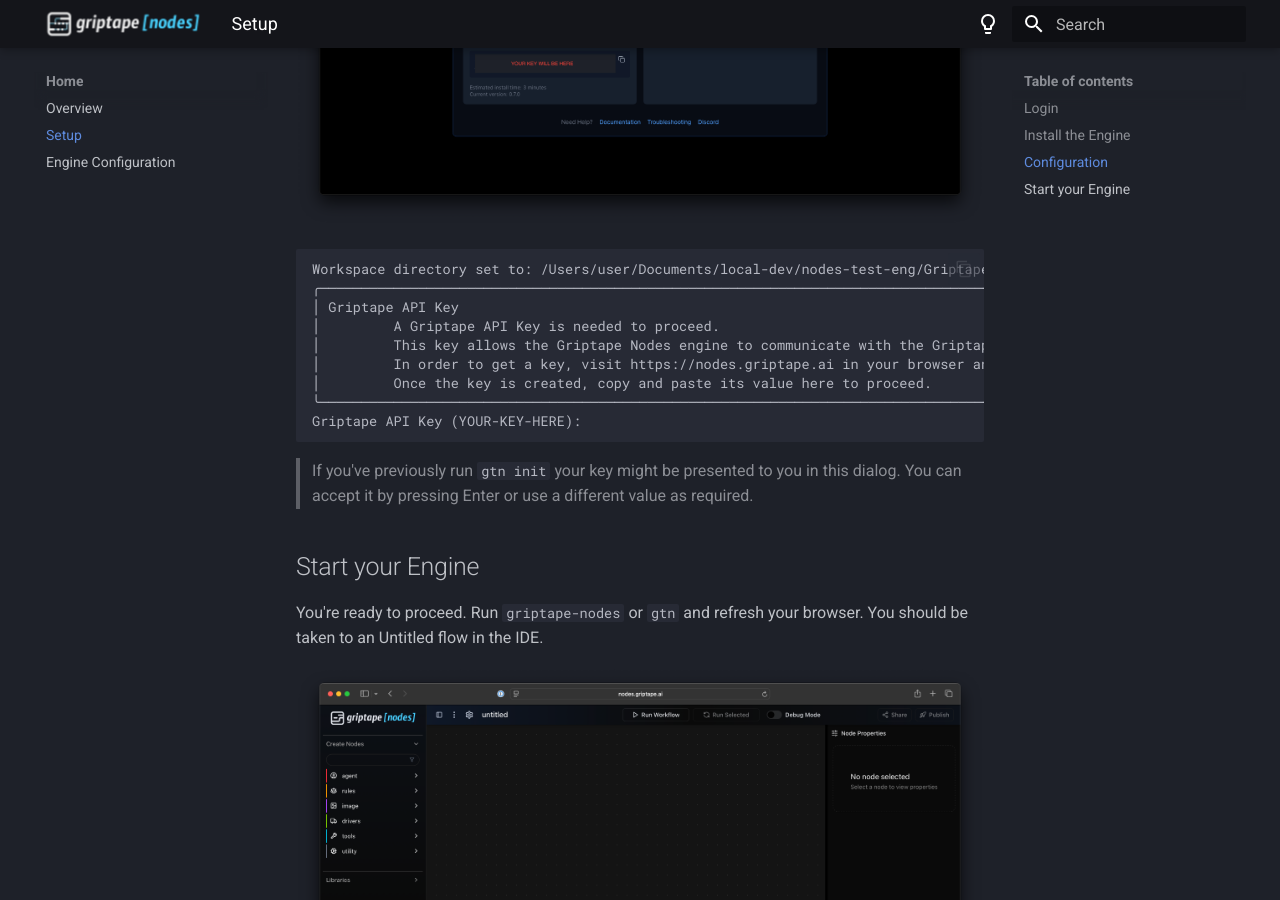
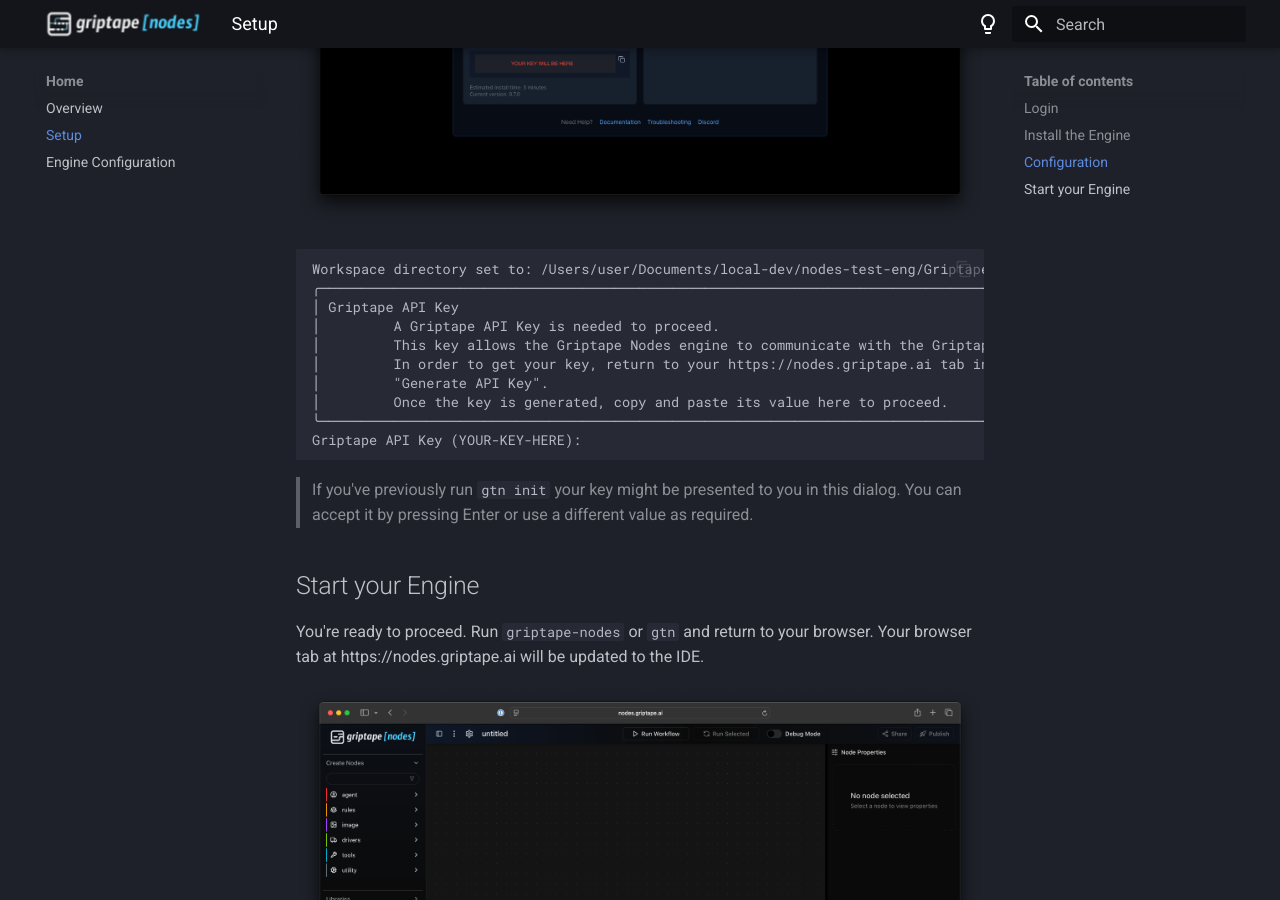
Before and after one commit to griptape-ai/griptape-nodes, an MkDocs documentation site: the page built from docs/setup.md, in a window 1280 px wide and 900 px high, scrolled down 2890 px. Built offline with MkDocs 1.6.1 and Material for MkDocs 9.7.7, drawn with Linux system fonts in a browser that asks for light colours.

Commit message:
pb&j the install tab/refresh text

````diff
--- a/docs/setup.md
+++ b/docs/setup.md
@@ -56,8 +56,9 @@
 │ Griptape API Key                                                                                                        │
 │         A Griptape API Key is needed to proceed.                                                                        │
 │         This key allows the Griptape Nodes engine to communicate with the Griptape Nodes Editor.                        │
-│         In order to get a key, visit https://nodes.griptape.ai in your browser and click the button "Generate API Key". │
-│         Once the key is created, copy and paste its value here to proceed.                                              │
+│         In order to get your key, return to your https://nodes.griptape.ai tab in your browser and click the button     │
+│         "Generate API Key".                                                                                             │
+│         Once the key is generated, copy and paste its value here to proceed.                                            │
 ╰─────────────────────────────────────────────────────────────────────────────────────────────────────────────────────────╯
 Griptape API Key (YOUR-KEY-HERE):
 ```
@@ -66,6 +67,6 @@
 
 ## Start your Engine
 
-You're ready to proceed. Run `griptape-nodes` or `gtn` and refresh your browser. You should be taken to an Untitled flow in the IDE.
+You're ready to proceed. Run `griptape-nodes` or `gtn` and return to your browser. Your browser tab at https://nodes.griptape.ai will be updated to the IDE.
 
 ![Setup Three](assets/img/setup/setup-three.png)
--- a/src/griptape_nodes/__init__.py
+++ b/src/griptape_nodes/__init__.py
@@ -128,8 +128,9 @@
         explainer = f"""[bold cyan]Griptape API Key[/bold cyan]
         A Griptape API Key is needed to proceed.
         This key allows the Griptape Nodes engine to communicate with the Griptape Nodes Editor.
-        In order to get a key, visit [link={NODES_APP_URL}]{NODES_APP_URL}[/link] in your browser and click the button "Generate API Key".
-        Once the key is created, copy and paste its value here to proceed."""
+        In order to get your key, return to your [link={NODES_APP_URL}]{NODES_APP_URL}[/link] tab in your browser and click the button
+        "Generate API Key".
+        Once the key is generated, copy and paste its value here to proceed."""
         console.print(Panel(explainer, expand=False))
 
     default_key = api_key or DotEnv(ENV_FILE, verbose=False).get("GT_CLOUD_API_KEY")
````
Also changed, not shown: 1 other file.
